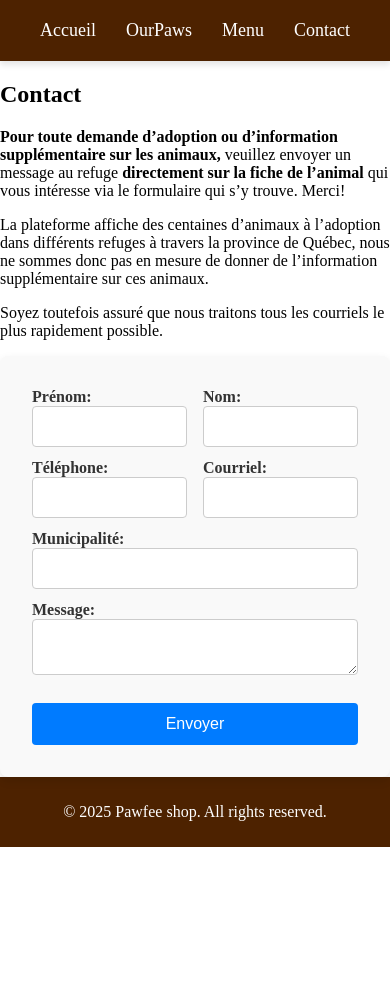
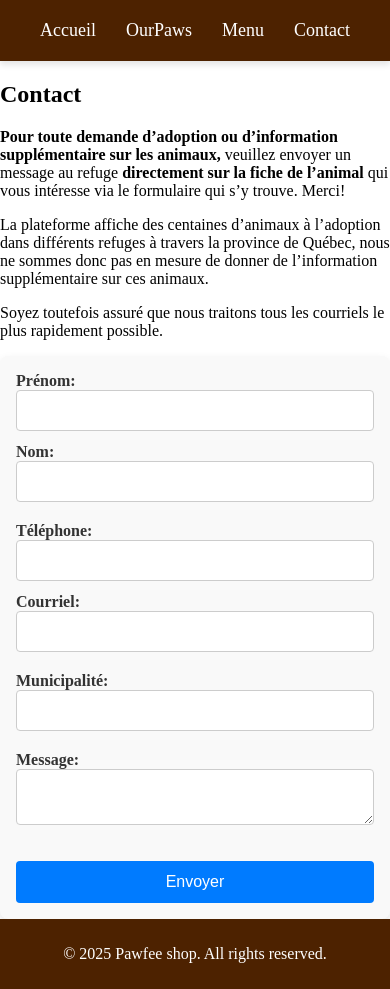
Before and after one commit to mekency/pawfee, a Next.js app: page /Contact in a window 390 px wide. Before the commit the page ends 847 px from the top, so only its background shows below. Built offline with nearby package versions, Linux system fonts and the light colour scheme.

Commit message:
ajout de commentaire et cerrection de l'erreur de message

```diff
--- a/app/page.module.css
+++ b/app/page.module.css
@@ -1,7 +1,8 @@
 .container {
     text-align: center;
     padding: 20px;
-    background-color: rgb(219, 203, 179);  }
+    background-color: rgb(219, 203, 179);
+  }
 
     .image {
         max-width: 100%;
--- a/components/Contact.jsx
+++ b/components/Contact.jsx
@@ -2,31 +2,81 @@
 
 import { useActionState } from 'react';
 import styles from './Contact.module.css';
+import contact from '@/app/Contact/page';
 
 export default function Contact() {
-    const handleSubmit = (previousState, formData) => {
-        const fields = ['prenom', 'nom', 'telephone', 'courriel', 'municipalite', 'message'];
-        let newState = {};
+    /**
+     * Fonction de validation du formulaire
+     * @param {FormData} formData - Données du formulaire soumises
+     */
+    const contact = (previousState, formData) => {
+        // Récupération des valeurs du formulaire
+        const nom = formData.get('nom');
+        const prenom = formData.get('prenom');
+        const telephone = formData.get('telephone');
+        const courriel = formData.get('courriel');
+        const municipalite = formData.get('municipalite');
+        const message = formData.get('message');
+
+        // Initialisation de l'état du formulaire avec erreurs nulles
+        let newState = {
+            nom: { valeur: '', erreur: null },
+            prenom: { valeur: '', erreur: null },
+            telephone: { valeur: '', erreur: null },
+            courriel: { valeur: '', erreur: null },
+            municipalite: { valeur: '', erreur: null },
+            message: { valeur: '', erreur: null }
+        };
+
         let erreur = false;
 
-        fields.forEach(field => {
-            const value = formData.get(field);
-            newState[field] = { valeur: value || '', erreur: null };
-        });
+        // Validation des champs
+        if (!prenom) {
+            erreur = true;
+            newState.prenom.erreur = 'Veuillez entrer votre prénom';
+        }
+        if (!nom) {
+            erreur = true;
+            newState.nom.erreur = 'Veuillez entrer votre nom';
+        }
+        if (!telephone) {
+            erreur = true;
+            newState.telephone.erreur = 'Veuillez entrer un numéro de téléphone valide.';
+        } else if (!telephone.match(/^\d{10}$/)) {
+            erreur = true;
+            newState.telephone.erreur = 'Veuillez entrer un numéro de téléphone de 10 chiffres.';
+        }
+        if (!courriel) {
+            erreur = true;
+            newState.courriel.erreur = 'Veuillez entrer une adresse courriel.';
+        } else if (!courriel.match(/^[^\s@]+@[^\s@]+\.[^\s@]+$/)) {
+            erreur = true;
+            newState.courriel.erreur = 'Veuillez entrer une adresse courriel valide.';
+        }
+        if (!municipalite) {
+            erreur = true;
+            newState.municipalite.erreur = 'Veuillez entrer votre municipalité';
+        }
+        if (!message) {
+            erreur = true;
+            newState.message.erreur = 'Veuillez entrer un message';
+        }
 
-        if (!newState.prenom.valeur) newState.prenom.erreur = 'Veuillez entrer votre prénom.';
-        if (!newState.nom.valeur) newState.nom.erreur = 'Veuillez entrer votre nom.';
-        if (!newState.telephone.valeur.match(/^\d{10}$/)) newState.telephone.erreur = 'Veuillez entrer un numéro de téléphone valide (10 chiffres).';
-        if (!newState.courriel.valeur.match(/^[^\s@]+@[^\s@]+\.[^\s@]+$/)) newState.courriel.erreur = 'Veuillez entrer une adresse courriel valide.';
-        if (!newState.municipalite.valeur) newState.municipalite.erreur = 'Veuillez entrer votre municipalité.';
-        if (!newState.message.valeur) newState.message.erreur = 'Veuillez entrer un message.';
+        // Mise à jour des valeurs du formulaire en cas d'erreur
+        if (erreur) {
+            newState.prenom.valeur = prenom;
+            newState.nom.valeur = nom;
+            newState.telephone.valeur = telephone;
+            newState.courriel.valeur = courriel;
+            newState.municipalite.valeur = municipalite;
+            newState.message.valeur = message;
+        }
 
-        erreur = Object.values(newState).some(field => field.erreur);
-
-        return erreur ? newState : previousState;
+        return newState;
     };
 
-    const [formState, formAction] = useActionState(handleSubmit, {
+    // Initialisation de l'état du formulaire
+    const [formState, formAction] = useActionState(contact, {
         prenom: { valeur: '', erreur: null },
         nom: { valeur: '', erreur: null },
         telephone: { valeur: '', erreur: null },
@@ -37,10 +87,12 @@ export default function Contact() {
 
     return (
         <>
+
             <p><strong>Pour toute demande d’adoption ou d’information supplémentaire sur les animaux,</strong> veuillez envoyer un message au refuge <strong>directement sur la fiche de l’animal</strong> qui vous intéresse via le formulaire qui s’y trouve. Merci!</p>
             <p>La plateforme affiche des centaines d’animaux à l’adoption dans différents refuges à travers la province de Québec, nous ne sommes donc pas en mesure de donner de l’information supplémentaire sur ces animaux.</p>
             <p>Soyez toutefois assuré que nous traitons tous les courriels le plus rapidement possible.</p>
 
+            {/* Formulaire de contact */}
             <form action={formAction} className={styles.form} noValidate>
                 <div className={styles.row}>
                     <label>
@@ -73,7 +125,7 @@ export default function Contact() {
                 </label>
                 <label>
                     Message:
-                    <textarea name="message" defaultValue={formState.message.valeur} />
+                    <textarea type= "text" name="message" defaultValue={formState.message.valeur} />
                     <div className={styles.erreur}>{formState.message.erreur}</div>
                 </label>
                 <button type="submit">Envoyer</button>
--- a/components/Contact.module.css
+++ b/components/Contact.module.css
@@ -1,20 +1,20 @@
 .form {
     display: flex;
     flex-direction: column;
-    gap: 0.75rem;
-    max-width: 30rem;
+    gap: 1rem;
+    max-width: 100%;
     background: #f9f9f9;
     padding: 2rem;
     border-radius: 8px;
     box-shadow: 0 4px 10px rgba(0, 0, 0, 0.1);
-    position: relative;
+    width: 100%;
 }
-
 .form label {
     display: flex;
     flex-direction: column;
     font-weight: 600;
     color: #333;
+    text-align: left;
 }
 
 .form input,
@@ -31,6 +31,11 @@
     border-color: #007bff;
     outline: none;
     box-shadow: 0 0 4px rgba(0, 123, 255, 0.5);
+}
+.container p {
+    text-align: center;
+    padding: 20px;
+    background-color: rgb(219, 203, 179);
 }
 
 .form button {
@@ -59,7 +64,17 @@
 }
 .erreur {
     color: #a00;
+    font-size: 0.875rem;
+    margin-top: 0.25rem;
 }
-.form p {
-    text-align: center;
+
+@media (max-width: 600px) {
+    .row {
+        flex-direction: column;
+        gap: 0.5rem;
+    }
+
+    .form {
+        padding: 1rem;
+    }
 }
```
Also changed, not shown: components/Header.module.css (line endings or trailing spaces).
